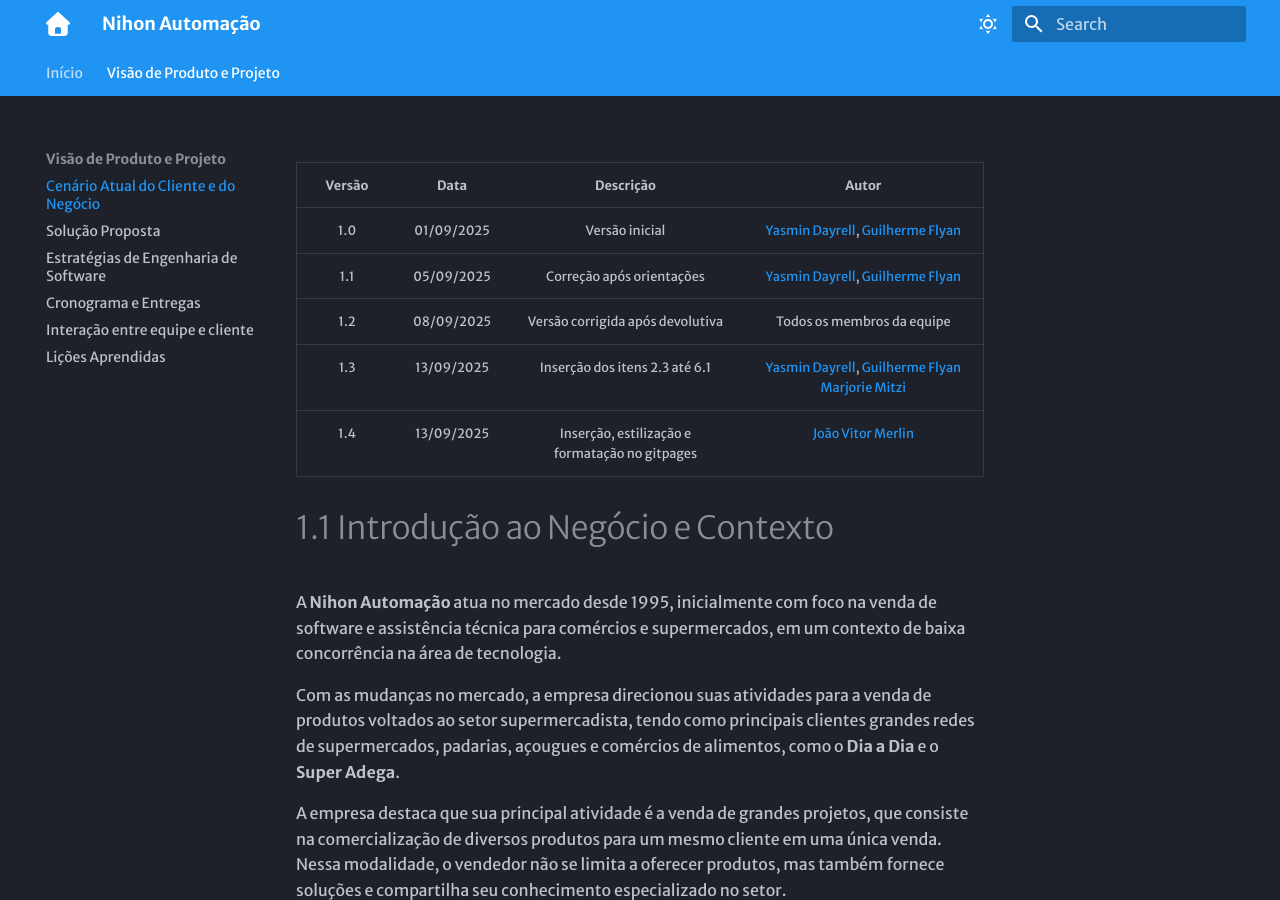
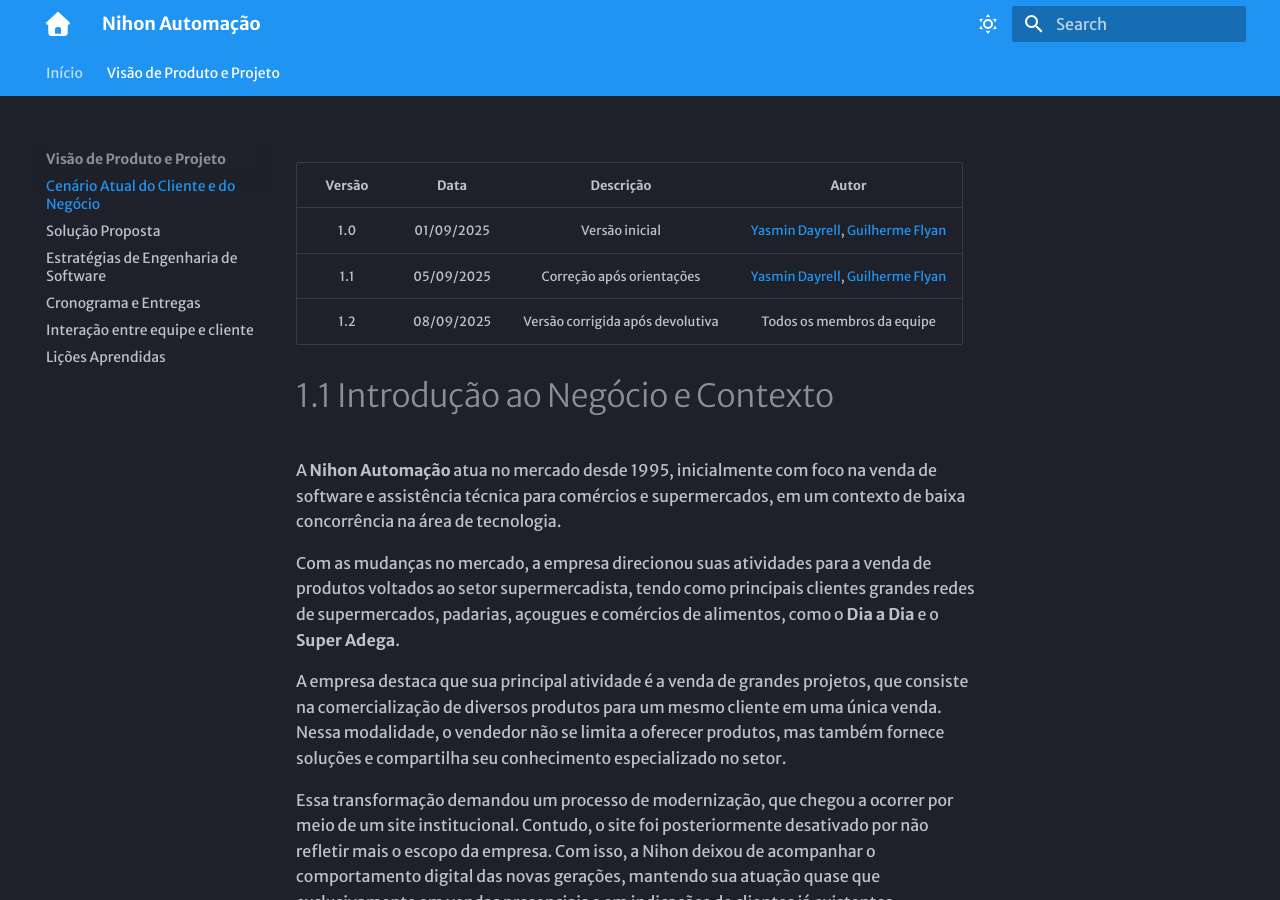
Before and after one commit to mdsreq-fga-unb/REQ-2025.2-T02-Nihon, an MkDocs documentation site: the page built from docs/produto.md, in a window 1280 px wide and 900 px high. Built offline with MkDocs 1.6.1 and Material for MkDocs 9.7.7, drawn with Linux system fonts in a browser that asks for light colours; some web fonts are replaced.

Commit message:
Remove version 1.3 and 1.4 from produto.md

```diff
--- a/docs/produto.md
+++ b/docs/produto.md
@@ -3,8 +3,6 @@
 | 1.0 | 01/09/2025 | Versão inicial | [Yasmin Dayrell](https://github.com/YasminDayrell), [Guilherme Flyan](https://github.com/GFlyan)|
 | 1.1 | 05/09/2025 | Correção após orientações | [Yasmin Dayrell](https://github.com/YasminDayrell), [Guilherme Flyan](https://github.com/GFlyan)|
 | 1.2 | 08/09/2025 | Versão corrigida após devolutiva | Todos os membros da equipe|
-| 1.3 | 13/09/2025 | Inserção dos itens 2.3 até 6.1 | [Yasmin Dayrell](https://github.com/YasminDayrell), [Guilherme Flyan](https://github.com/GFlyan) [Marjorie Mitzi](https://github.com/Marjoriemitzi) |
-| 1.4 | 13/09/2025 | Inserção, estilização e formatação no gitpages | [João Vitor Merlin](https://github.com/jvopBR) |
 
 
 
```
